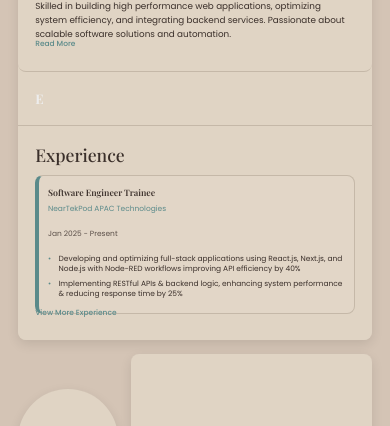
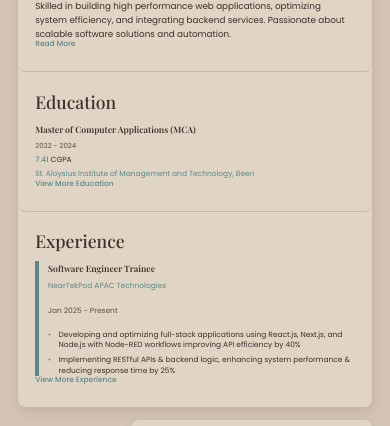
Before and after one commit to kavanapateel/kavanapateel.github.io, a React (Create React App) app: page / in a window 390 px wide. Shown: the part 777-1203 px from the top of the page. Built offline with nearby package versions, Linux system fonts and the light colour scheme.

Commit message:
Add education section to App component with toggle functionality; enhance styles in App.css and Experience.css for improved layout and responsiveness.

```diff
--- a/src/App.css
+++ b/src/App.css
@@ -363,3 +363,85 @@ span {
     border-bottom: 1px solid var(--border-color);
   }
 }
+
+.education-section {
+  padding: 2rem;
+  background-color: var(--secondary-bg);
+  border-radius: 8px;
+  height: 100%;
+  overflow: hidden;
+}
+
+.education-details {
+  margin-bottom: 1.5rem;
+}
+
+.education-details h3 {
+  font-size: 1.1rem;
+  font-weight: 600;
+  color: var(--text-color);
+  margin-bottom: 0.5rem;
+}
+
+.education-details .duration {
+  font-size: 0.85rem;
+  color: var(--text-color);
+  opacity: 0.8;
+  margin-bottom: 0.25rem;
+}
+
+.education-details .grade {
+  font-size: 0.9rem;
+  color: var(--text-color);
+  margin-bottom: 0.25rem;
+}
+
+.education-details .grade span {
+  color: var(--accent-color);
+  font-weight: 500;
+}
+
+.education-details .institution {
+  font-size: 0.9rem;
+  color: var(--accent-color);
+  margin-bottom: 0.5rem;
+}
+
+.education-details .achievement {
+  font-size: 0.9rem;
+  line-height: 1.4;
+  color: var(--text-color);
+  padding-left: 1rem;
+  position: relative;
+}
+
+.education-details .achievement::before {
+  content: "•";
+  position: absolute;
+  left: 0;
+  color: var(--accent-color);
+}
+
+.extended-content {
+  margin-top: 1rem;
+}
+
+@media (max-width: 768px) {
+  .education-section {
+    padding: 1.5rem;
+  }
+
+  .education-details h3 {
+    font-size: 1rem;
+  }
+
+  .education-details .institution,
+  .education-details .grade,
+  .education-details .achievement {
+    font-size: 0.85rem;
+  }
+
+  .education-details .duration {
+    font-size: 0.8rem;
+  }
+}
--- a/src/App.tsx
+++ b/src/App.tsx
@@ -1,9 +1,15 @@
-import React from 'react';
+import React, { useState } from 'react';
 import About from './components/About';
 import Experience from './components/Experience';
 import './App.css';
 
 function App() {
+  const [showFullEducation, setShowFullEducation] = useState(false);
+
+  const toggleEducation = () => {
+    setShowFullEducation(!showFullEducation);
+  };
+
   return (
     <div className="App">
       <div className="portfolio-layout">
@@ -57,8 +63,40 @@ function App() {
 
           <div className="sections-grid">
             <About />
-            <div className="middle-section">
-              <h2>E</h2>
+            <div className="education-section" id="education">
+              <h2 className="section-title">Education</h2>
+              <div className="section-content">
+                <div className="text-block">
+                  <div className="education-details">
+                    <h3>Master of Computer Applications (MCA)</h3>
+                    <p className="duration">2022 - 2024</p>
+                    <p className="grade"><span>7.41</span> CGPA</p>
+                    <p className="institution">St. Aloysius Institute of Management and Technology, Beeri</p>
+                  </div>
+
+                  {showFullEducation && (
+                    <div className="extended-content">
+                      <div className="education-details">
+                        <h3>Bachelor of Computer Applications (BCA)</h3>
+                        <p className="duration">2019 - 2022</p>
+                        <p className="grade"><span>7.66</span> CGPA</p>
+                        <p className="institution">Canara College, Mangaluru</p>
+                      </div>
+
+                      <div className="education-details">
+                        <h3>Pre-University (12th)</h3>
+                        <p className="duration">2017 - 2019</p>
+                        <p className="grade"><span>61.16</span>%</p>
+                        <p className="institution">Sharada PU College</p>
+                      </div>
+                    </div>
+                  )}
+
+                  <button className="read-more-btn" onClick={toggleEducation}>
+                    {showFullEducation ? 'Show Less' : 'View More Education'}
+                  </button>
+                </div>
+              </div>
             </div>
             <Experience />
           </div>
--- a/src/components/Experience.css
+++ b/src/components/Experience.css
@@ -85,25 +85,16 @@
   position: relative;
 }
 
-.experience-item {
-  padding: 1.2rem;
-  background-color: rgba(255, 255, 255, 0.05);
-  border-radius: 8px;
-  margin-bottom: 1rem;
-  border: 1px solid var(--border-color);
-  transition: transform 0.3s ease, box-shadow 0.3s ease;
+.experience-details {
+  margin-bottom: 1.5rem;
 }
 
-.experience-item:hover {
-  transform: translateY(-2px);
-  box-shadow: 0 4px 12px rgba(0, 0, 0, 0.1);
-}
-
-.experience-item.current {
+.experience-details.current {
+  padding-left: 1rem;
   border-left: 4px solid var(--accent-color);
 }
 
-.experience-item h3 {
+.experience-details h3 {
   font-size: 1.1rem;
   font-weight: 600;
   color: var(--text-color);
@@ -144,7 +135,7 @@
 }
 
 .extended-content {
-  margin-top: 0.75rem;
+  margin-top: 1rem;
 }
 
 .read-more-btn {
@@ -176,11 +167,7 @@
     margin-bottom: 1rem;
   }
 
-  .experience-item {
-    padding: 1rem;
-  }
-
-  .experience-item h3 {
+  .experience-details h3 {
     font-size: 1rem;
   }
 
--- a/src/components/Experience.tsx
+++ b/src/components/Experience.tsx
@@ -13,7 +13,7 @@ const Experience: React.FC = () => {
       <h2 className="section-title">Experience</h2>
       <div className="section-content">
         <div className="text-block">
-          <div className="experience-item current">
+          <div className="experience-details current">
             <h3>Software Engineer Trainee</h3>
             <p className="company">NearTekPod APAC Technologies</p>
             <p className="duration">Jan 2025 - Present</p>
@@ -25,7 +25,7 @@ const Experience: React.FC = () => {
 
           {showFullContent && (
             <div className="extended-content">
-              <div className="experience-item">
+              <div className="experience-details">
                 <h3>Software Developer Intern</h3>
                 <p className="company">RDL Technologies Pvt Ltd.</p>
                 <p className="duration">Apr - Sep 2024</p>
```
